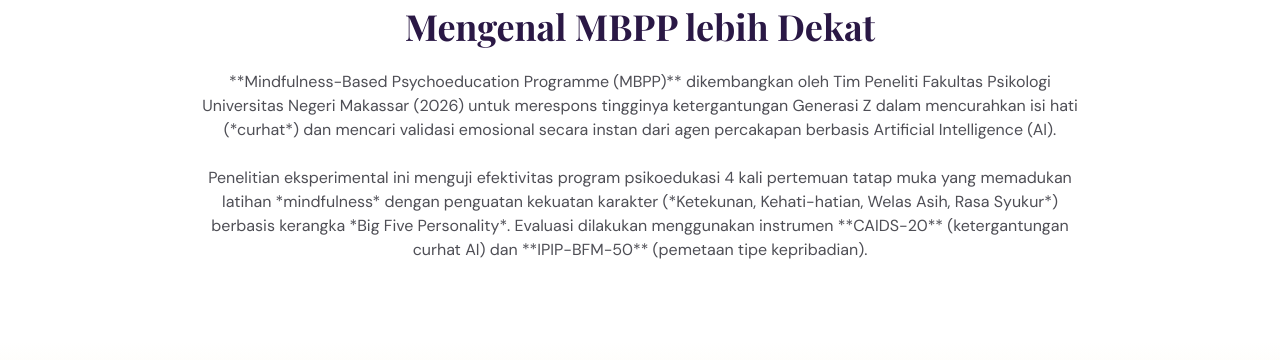
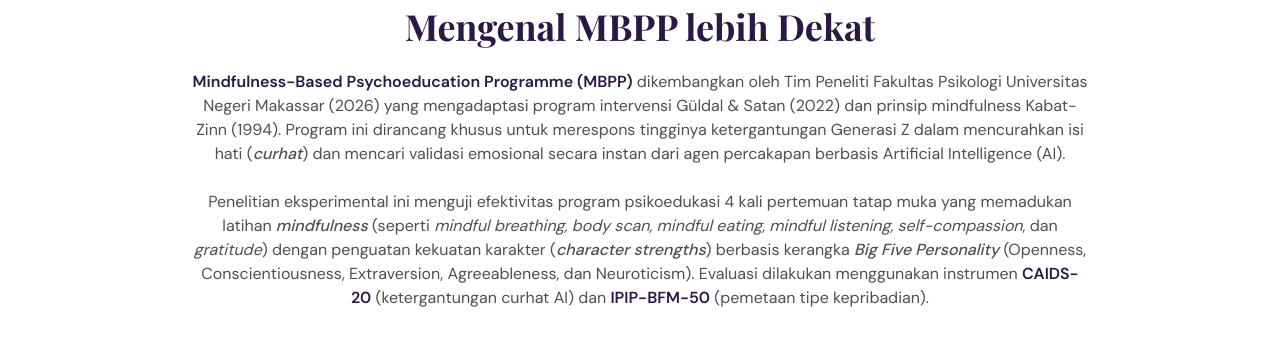
Before and after one commit to alpha24-rz/MBPP, a Next.js app: page /about in a window 1280 px wide. Shown: the part 425-785 px from the top of the page. Built offline with nearby package versions, Linux system fonts and the light colour scheme; no server answers; a web font is replaced by a local one.

Commit message:
update v5

```diff
--- a/app/about/page.tsx
+++ b/app/about/page.tsx
@@ -95,10 +95,10 @@ export default function AboutPage() {
             Mengenal MBPP lebih Dekat
           </motion.h2>
           <motion.p variants={fadeInUp} className="text-sm md:text-base leading-relaxed text-foreground/80 mb-6">
-            **Mindfulness-Based Psychoeducation Programme (MBPP)** dikembangkan oleh Tim Peneliti Fakultas Psikologi Universitas Negeri Makassar (2026) untuk merespons tingginya ketergantungan Generasi Z dalam mencurahkan isi hati (*curhat*) dan mencari validasi emosional secara instan dari agen percakapan berbasis Artificial Intelligence (AI).
+            <strong className="font-semibold text-[#2a1845]">Mindfulness-Based Psychoeducation Programme (MBPP)</strong> dikembangkan oleh Tim Peneliti Fakultas Psikologi Universitas Negeri Makassar (2026) yang mengadaptasi program intervensi Güldal & Satan (2022) dan prinsip mindfulness Kabat-Zinn (1994). Program ini dirancang khusus untuk merespons tingginya ketergantungan Generasi Z dalam mencurahkan isi hati (<span className="italic font-medium">curhat</span>) dan mencari validasi emosional secara instan dari agen percakapan berbasis Artificial Intelligence (AI).
           </motion.p>
           <motion.p variants={fadeInUp} className="text-sm md:text-base leading-relaxed text-foreground/80">
-            Penelitian eksperimental ini menguji efektivitas program psikoedukasi 4 kali pertemuan tatap muka yang memadukan latihan *mindfulness* dengan penguatan kekuatan karakter (*Ketekunan, Kehati-hatian, Welas Asih, Rasa Syukur*) berbasis kerangka *Big Five Personality*. Evaluasi dilakukan menggunakan instrumen **CAIDS-20** (ketergantungan curhat AI) dan **IPIP-BFM-50** (pemetaan tipe kepribadian).
+            Penelitian eksperimental ini menguji efektivitas program psikoedukasi 4 kali pertemuan tatap muka yang memadukan latihan <span className="italic font-medium">mindfulness</span> (seperti <span className="italic">mindful breathing, body scan, mindful eating, mindful listening, self-compassion</span>, dan <span className="italic">gratitude</span>) dengan penguatan kekuatan karakter (<span className="italic font-medium">character strengths</span>) berbasis kerangka <span className="italic font-medium">Big Five Personality</span> (Openness, Conscientiousness, Extraversion, Agreeableness, dan Neuroticism). Evaluasi dilakukan menggunakan instrumen <strong className="font-semibold text-[#2a1845]">CAIDS-20</strong> (ketergantungan curhat AI) dan <strong className="font-semibold text-[#2a1845]">IPIP-BFM-50</strong> (pemetaan tipe kepribadian).
           </motion.p>
         </motion.div>
       </section>
--- a/app/admin/components/sesi-modal.tsx
+++ b/app/admin/components/sesi-modal.tsx
@@ -313,7 +313,7 @@ export function SesiModal({
                 </span>
               </div>
               <p className="text-[10px] text-muted-foreground">
-                Klik tombol panah **Ke Atas (▲)** atau **Ke Bawah (▼)** untuk mengubah posisi elemen (misal: memindahkan Jurnal Syukur 31 Hari ke bagian atas).
+                Klik tombol panah <strong className="font-bold text-[#2a1845]">Ke Atas (▲)</strong> atau <strong className="font-bold text-[#2a1845]">Ke Bawah (▼)</strong> untuk mengubah posisi elemen (misal: memindahkan Jurnal Syukur 31 Hari ke bagian atas).
               </p>
               <div className="space-y-1.5 max-h-48 overflow-y-auto custom-purple-scrollbar pr-1">
                 {currentOrder.map((blockKey, idx) => {
```
